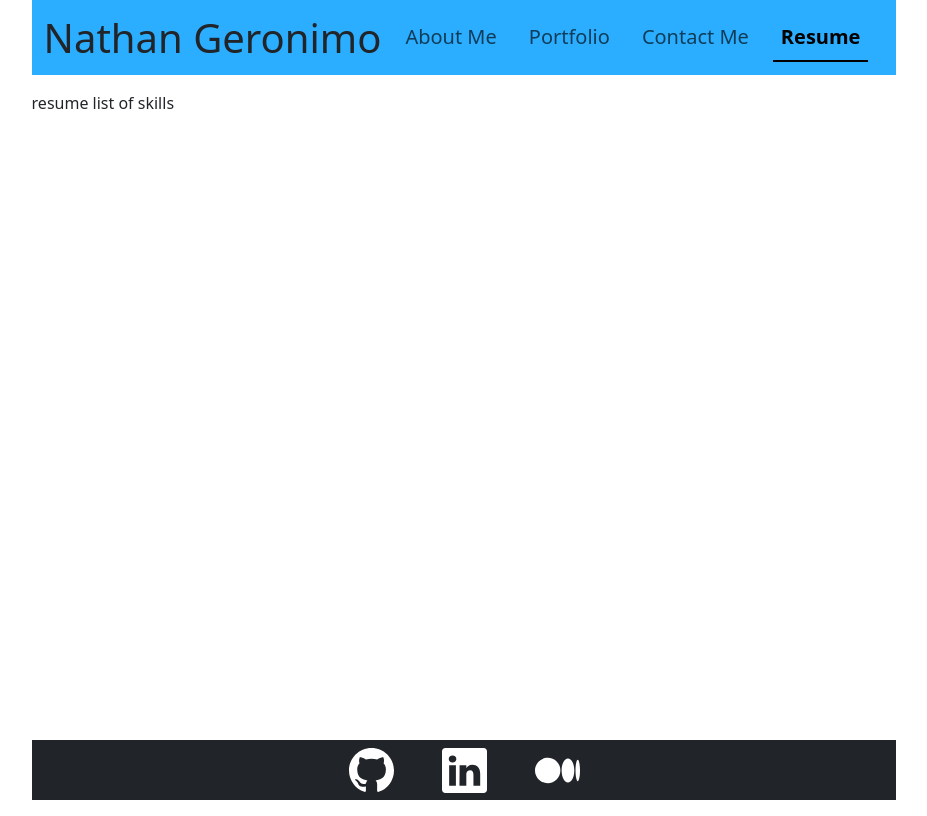
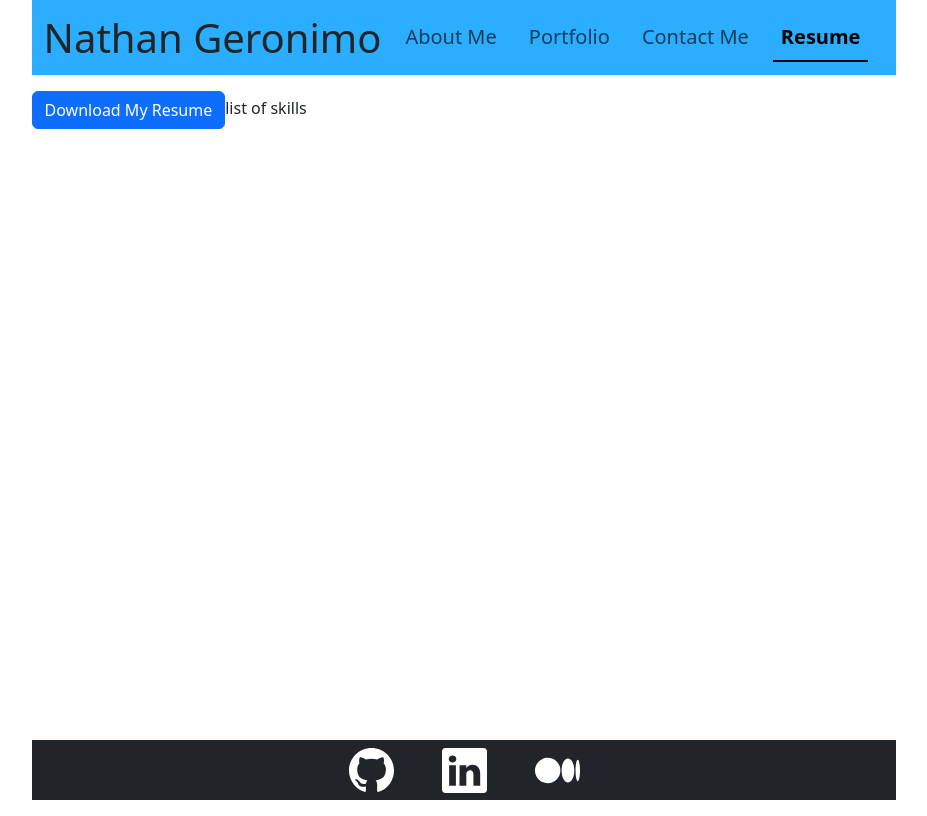
Before and after one commit to nathangero/portfolio-react, a React (Vite) app: page /resume in a window 1280 px wide. Shown: the whole page, without its empty margins (176-1103 px from the left). Built offline with nearby package versions, Linux system fonts and the light colour scheme.

Commit message:
implementing resume download link

```diff
--- a/src/pages/ResumePage.jsx
+++ b/src/pages/ResumePage.jsx
@@ -2,9 +2,23 @@
 
 export default function ResumePage() {
 
+
+    const onClickDownloadResume = () => {
+        console.log("@onClickDownloadResume")
+
+        const resumePath = "src/assets/nathan_resume.pdf";
+        const tempLink = document.createElement("a"); // Create a clickable element
+        tempLink.href = resumePath;
+        tempLink.download = "Nathan's Resume.pdf"; // Set name for file
+
+        document.body.appendChild(tempLink);
+        tempLink.click(); // Activate the download link
+        document.body.removeChild(tempLink); // Remove the element
+    };
+
     return (
         <div>
-            resume
+            <button className="btn btn-primary" type="button" onClick={ onClickDownloadResume }>Download My Resume</button>
 
             list of skills
         </div>
```
Also changed, not shown: 2 other files (tests, documents, lock files or other folders).
